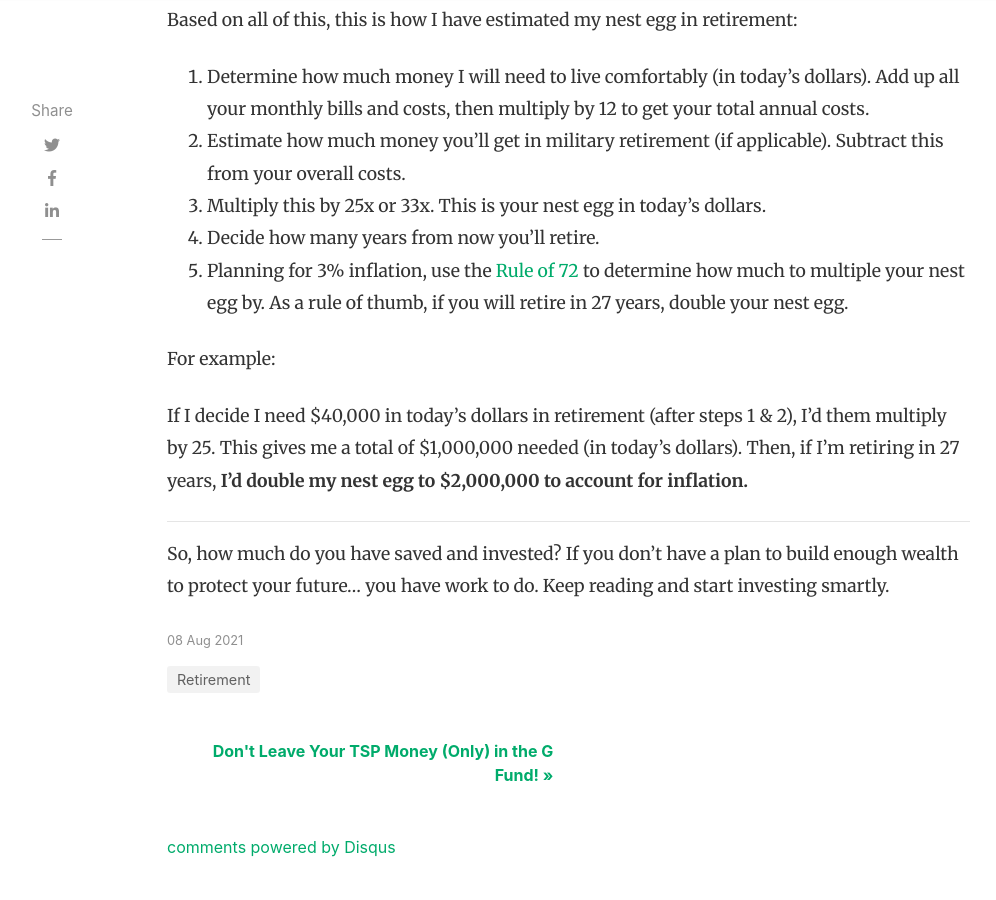
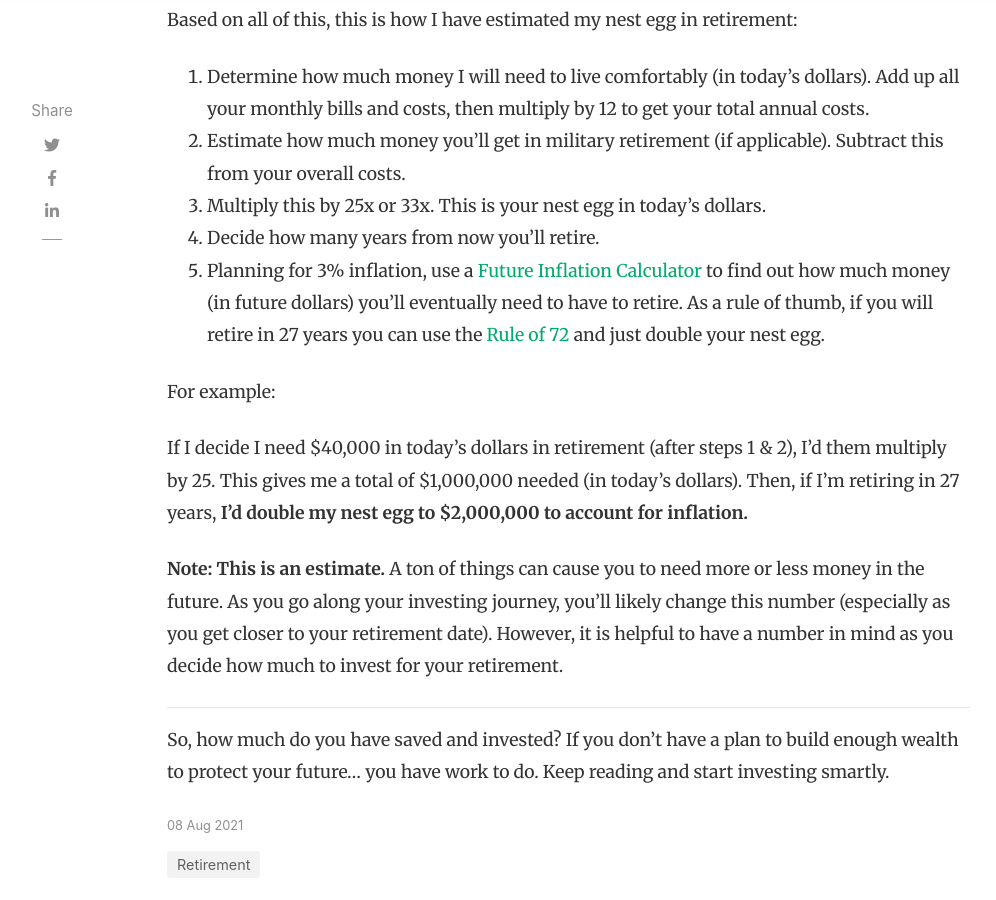
Before and after one commit to militaryinvestor/militaryinvestor.github.io, a Jekyll site: the page built from _posts/2021-08-08-How-Much-Do-You-Need-To-Retire.md, in a window 1280 px wide and 900 px high, scrolled down 2958 px. Shown: the whole window, without its empty margins (118-1114 px from the left). Built offline with Jekyll 4.4.1, drawn with Linux system fonts in a browser that asks for light colours; nearby versions of some CDN libraries; comment, search, counter and statistics services are not loaded.

Commit message:
Update 2021-08-08-How-Much-Do-You-Need-To-Retire.md

```diff
--- a/_posts/2021-08-08-How-Much-Do-You-Need-To-Retire.md
+++ b/_posts/2021-08-08-How-Much-Do-You-Need-To-Retire.md
@@ -48,12 +48,14 @@ Based on all of this, this is how I have estimated my nest egg in retirement:
 2. Estimate how much money you'll get in military retirement (if applicable).  Subtract this from your overall costs.
 3. Multiply this by 25x or 33x.  This is your nest egg in today's dollars.
 4. Decide how many years from now you'll retire.
-5. Planning for 3% inflation, use the [Rule of 72](https://www.militaryinvestor.org/The-Rule-of-72/) to determine how much to multiple your nest egg by.  As a rule of thumb, if you will retire in 27 years, double your nest egg.
+5. Planning for 3% inflation, use a [Future Inflation Calculator](https://www.vertex42.com/Calculators/inflation-calculator.html) to find out how much money (in future dollars) you'll eventually need to have to retire.  As a rule of thumb, if you will retire in 27 years you can use the [Rule of 72](https://www.militaryinvestor.org/The-Rule-of-72/) and just double your nest egg.
 
 For example:
 
 If I decide I need $40,000 in today's dollars in retirement (after steps 1 & 2), I'd them multiply by 25.  This gives me a total of $1,000,000 needed (in today's dollars).  Then, if I'm retiring in 27 years, **I'd double my nest egg to $2,000,000 to account for inflation.**
 
+**Note: This is an estimate.** A ton of things can cause you to need more or less money in the future.  As you go along your investing journey, you'll likely change this number (especially as you get closer to your retirement date).  However, it is helpful to have a number in mind as you decide how much to invest for your retirement.
+
 --------------
 
 So, how much do you have saved and invested?  If you don’t have a plan to build enough wealth to protect your future… you have work to do.  Keep reading and start investing smartly.
```
